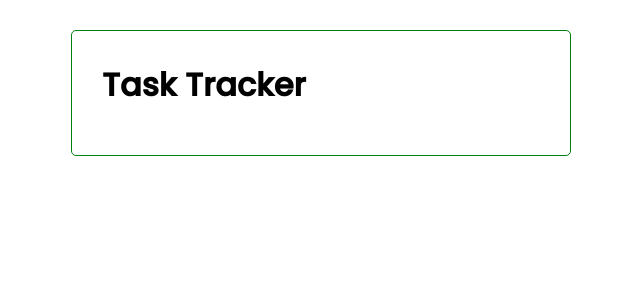
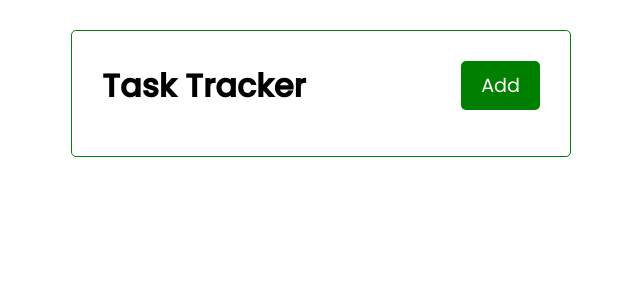
Before and after one commit to JEKO10/Task-tracker, a React (Create React App) app: page / in a window 1280 px wide. Shown: the top 300 px of the page, without its empty margins (319-959 px from the left). Built offline with nearby package versions, Linux system fonts and the light colour scheme.

Commit message:
Button component finished to toggle AddTask component

```diff
--- a/src/components/Button.js
+++ b/src/components/Button.js
@@ -1,7 +1,17 @@
 import React from "react";
 
-function Button() {
-  return <div></div>;
+function Button({ color, text, isAddOpen, setIsAddOpen }) {
+  return (
+    <button
+      style={{ backgroundColor: color }}
+      className="btn"
+      onClick={() => {
+        setIsAddOpen(!isAddOpen);
+      }}
+    >
+      {text}
+    </button>
+  );
 }
 
 export default Button;
```
